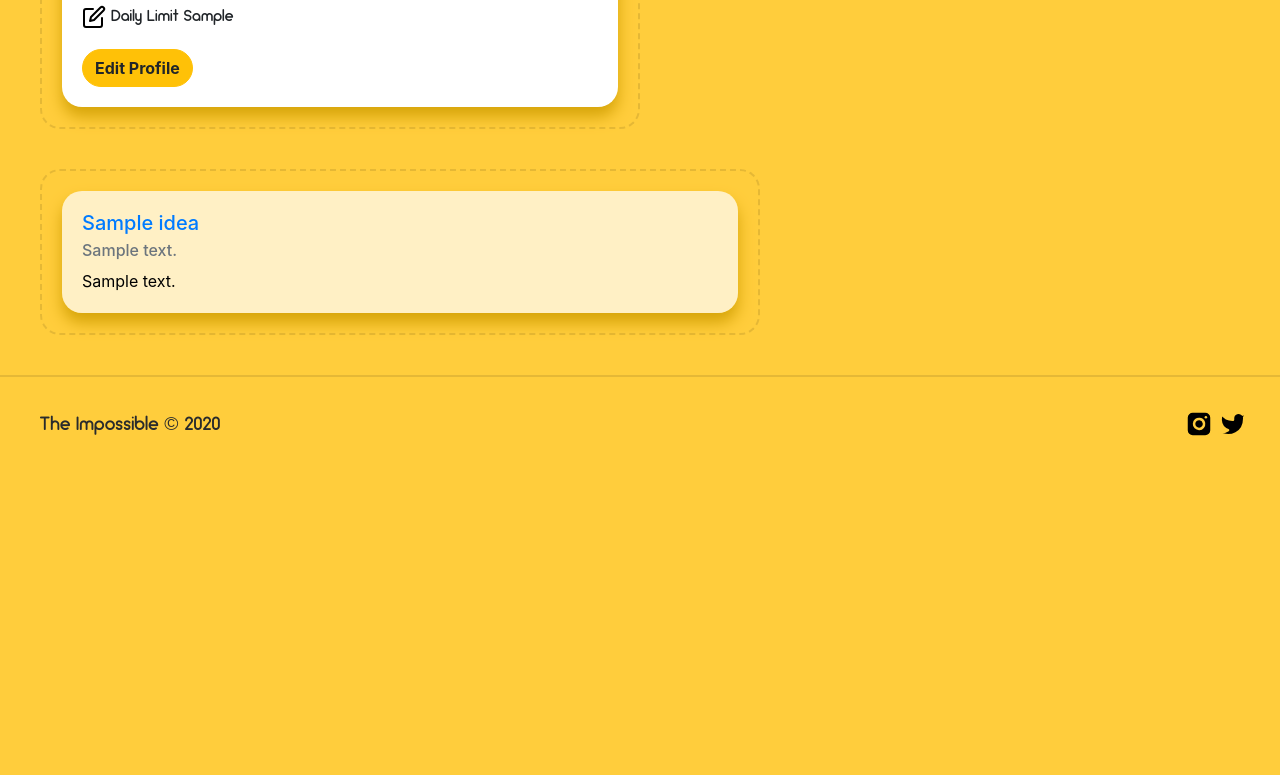
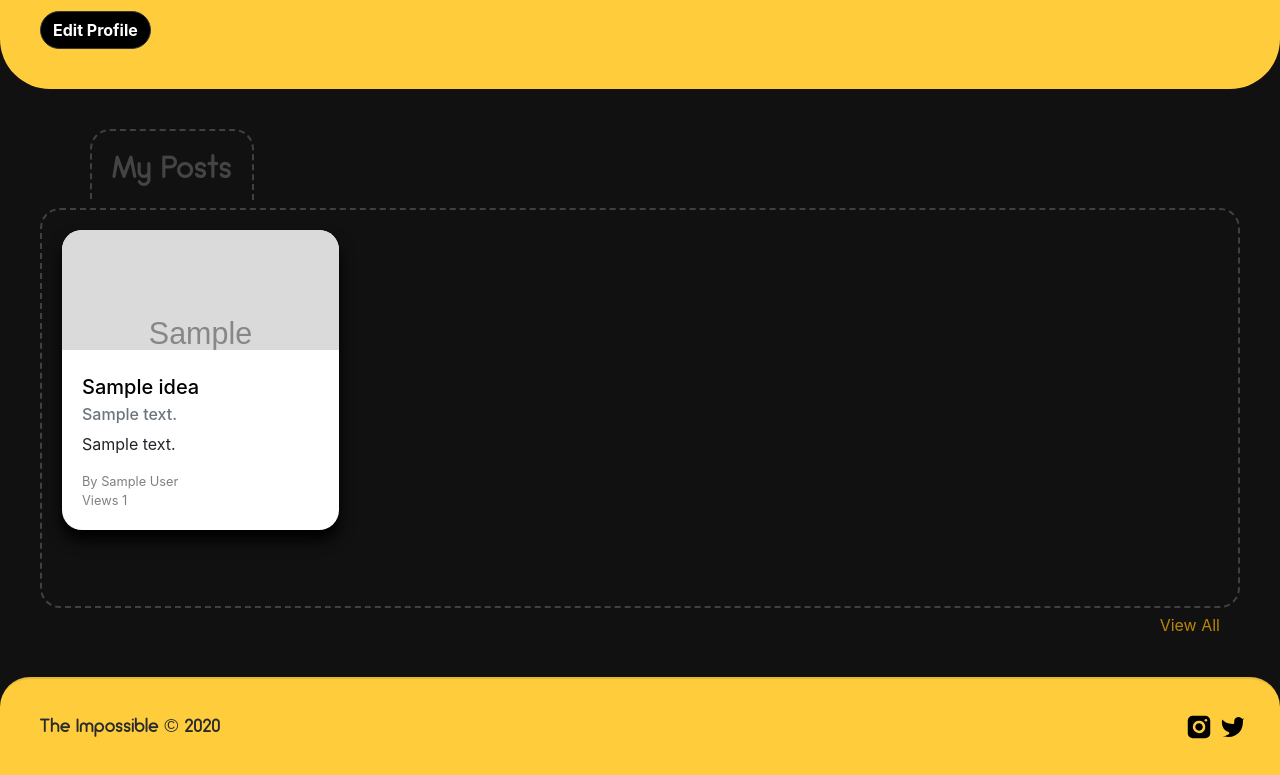
Before and after one commit to micha31r/the-impossible, a Django app: template src/usermgmt/templates/usermgmt/account_dashboard.html in a window 1280 px wide. Shown: the part 615-1390 px from the top of the page. Before the commit the page ends 1051 px from the top, so only its background shows below. Run offline with Django 3.2, Linux system fonts and the light colour scheme; the template is opened without the code that fills it: most values are stand-ins (such as "Sample title", 1, 10 or a date in 2020); grey boxes marked "Sample" are stand-in pictures; some libraries are stand-ins or nearby versions.

Commit message:
Edited things for My post page

```diff
--- a/src/idea/templates/idea/liked_idea.html
+++ b/src/idea/templates/idea/liked.html
@@ -5,7 +5,7 @@
 <link rel="stylesheet" type="text/css" href="{% static 'idea/explore_page/main.css' %}">
 
 <div class="liked-idea-container">
-	{% for idea in liked_idea %}
+	{% for idea in liked_ideas %}
 		<div class="card-mini">
 			<!-- Title -->
 			<h5 class="card-title"><a href="{% url 'idea_detail_page' pk=idea.pk %}">{{ idea.name }}</a></h5>
--- a/src/the_impossible/static/component/navbar/main.css
+++ b/src/the_impossible/static/component/navbar/main.css
@@ -4,6 +4,11 @@ nav {
 	border-bottom-style: solid;
 	border-color: rgb(225,175,30);
 	background-color: rgb(255,205,60);
+
+	/* Bottom border */
+	border-bottom-width: 2px;
+	border-style: solid;
+	border-color: rgba(0,0,0,0.1);
 }
 
 @media only screen and (max-width: 576px) {
--- a/src/usermgmt/static/usermgmt/account_dashboard_page/main.css
+++ b/src/usermgmt/static/usermgmt/account_dashboard_page/main.css
@@ -1,19 +1,28 @@
+body {
+	background-color: #111;
+}
+
+footer {
+	background-color: rgb(255,205,60) !important;
+	border-top-left-radius: 30px;
+	border-top-right-radius: 30px;
+}
+
+.wrapper {
+	background-color: #111;
+}
+
+/* User info */
+
+.user-info {
+	background-color: rgb(255,205,60);
+	border-bottom-left-radius: 50px;
+	border-bottom-right-radius: 50px;
+}
+
 .user-info-container {
 	width: 100%;
-	max-width: 600px;
-	padding: 20px;
-	margin-bottom: 40px;
-	border-radius: 20px;
-	border-width: 2px;
-	border-color: rgba(0,0,0,0.1);
-	border-style: dashed;
-}
-
-.user-info-container div {
-	background-color: #fff;
-	padding: 20px;
-	border-radius: 20px;
-	box-shadow: 0px 10px 15px rgb(215,165,10);
+	max-width: 500px;
 }
 
 .username {
@@ -21,7 +30,7 @@
 }
 
 .fullname {
-	color: rgba(0,0,0,0.5);
+	color: rgba(0,0,0,0.4);
 	margin-bottom: 15px;
 }
 
@@ -40,9 +49,15 @@
 	text-decoration: none;
 }
 
-.joined-timestamp {
+.joined-timestamp, .daily-limit  {
+	display: inline-block;
 	margin-bottom: 0;
+	margin-right: 30px;
 	font-family: "Arciform", sans-serif;
+}
+
+.daily-limit {
+	margin-right: 0;
 }
 
 .edit-profile {
@@ -50,3 +65,60 @@
 	border-radius: 200px;
 	margin-top: 20px;
 }
+
+/* ----------- */
+
+/* Masonary ideas */
+
+.header {
+	color: #444;
+	margin-left: 50px;
+	font-family: "Arciform", sans-serif;
+	display: block;
+	width: max-content;
+	padding: 20px;
+	padding-bottom: 10px;
+	border-top-left-radius: 20px;
+	border-top-right-radius: 20px;
+	border-width: 2px;
+	border-bottom-width: 0;
+	border-color: rgba(255,255,255,0.2);
+	border-style: dashed;
+}
+
+.view-all-idea {
+	display: block;
+	text-align: right;
+	margin-right: 20px;
+	margin-top: 5px;
+	color: rgb(184,134,6);
+}
+
+.view-all-idea:hover {
+	text-decoration: none;
+	color: rgb(254,204,76);
+}
+
+.flex-container {
+	border-radius: 20px;
+	border-width: 2px;
+	border-color: rgba(255,255,255,0.2);
+	border-style: dashed;
+	padding: 20px;
+}
+
+.card {
+	box-shadow: 0px 10px 15px #000 !important;
+}
+
+.no-content-text h1, .no-content-text a, .no-content-text span {
+	color: #222 !important;
+}
+
+@media only screen and (max-width: 600px) {
+	.header {
+		display: none;
+	}
+}
+
+/* ----------- */
--- a/src/usermgmt/templates/usermgmt/account_dashboard.html
+++ b/src/usermgmt/templates/usermgmt/account_dashboard.html
@@ -2,26 +2,28 @@
 {% load static %}
 
 {% block title %}
-	<title>Account - The Impossible</title>
+	<title>My Posts - The Impossible</title>
 {% endblock %}
 
 {% block content %}
 
 	<link rel="stylesheet" type="text/css" href="{% static 'usermgmt/account_dashboard_page/main.css' %}">
 
-	<div class="wrapper">
+	<div class="wrapper user-info">
 		<div class="user-info-container">
-			<div>
 			<h1 class="username">@{{ user.username }}</h1>
 			<h5 class="fullname">{{ user.get_full_name }}</h5>
 			<p class="bio">{{ profile.bio }}</p>
 			<a class="website" href="{{ profile.website }}">{{ profile.website }}</a>
 			<p class="joined-timestamp"><img src="{% static 'component/feather_svg/user-plus.svg' %}"> Joined {{ profile.timestamp.date }}</p>
-				<p class="joined-timestamp"><img src="{% static 'component/feather_svg/edit.svg' %}"> Daily Limit {{ profile.daily_limit }}</p>
+			<p class="daily-limit"><img src="{% static 'component/feather_svg/edit.svg' %}"> Daily Limit {{ profile.daily_limit }}</p>
 			<!-- Edit button -->
-				<button class="btn btn-warning bold edit-profile" onclick="window.location.href='#'">Edit Profile</button>
+			<button class="btn btn-dark btn-black bold edit-profile" onclick="window.location.href='#'">Edit Profile</button>
 		</div>
 	</div>
-		{% include 'idea/liked_idea.html' %}
+	<div class="wrapper">
+		<h2 class="header">My Posts</h2>
+		{% include 'idea/masonary.html' %}
+		<a class="view-all-idea" href="#">View All</a>
 	</div>
 {% endblock %}
```
Also changed, not shown: src/usermgmt/views.py (+5 -4 lines). Lines whose indentation alone changed are shown as unchanged.
